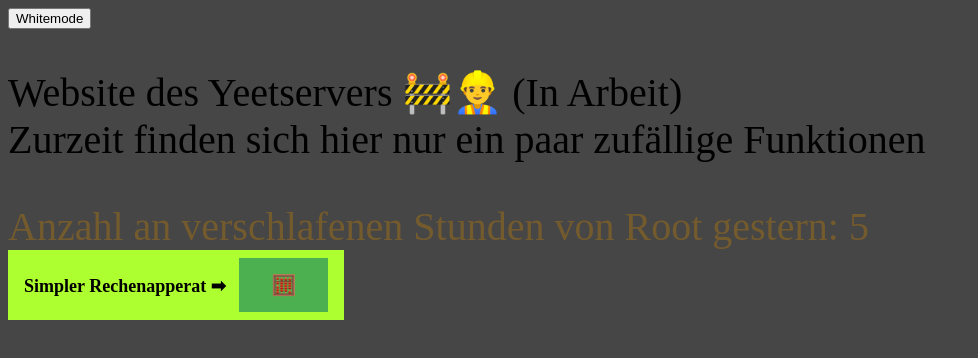
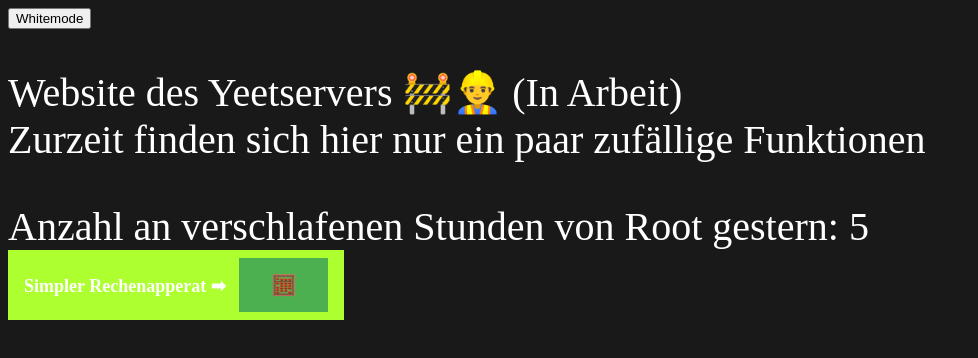
Before and after one commit to oldyeetserver/oldyeetserver.github.io, a plain HTML site: page index.html in a window 1280 px wide. Shown: the whole page, without its empty margins (0-978 px from the left). Drawn offline with nearby package versions, Linux system fonts and the light colour scheme.

Commit message:
Version 0.0.2
Added:
Dark/Whitemode
Cookies

```diff
--- a/index.html
+++ b/index.html
@@ -7,29 +7,35 @@
     <script defer src="https://code.getmdl.io/1.3.0/material.min.js"></script>
     <title>Yeetserver</title>
 </head>
-<style>
-    :root {
-        --darkmode: rgb(70, 70, 70);
-        --whitemode: rgb(255, 255, 255);
-        --bg: var(--darkmode);
+
+<script>
+    function readCookies(cookie) {
+        const decodedCookie = decodeURIComponent(document.cookie);
+        const useableCookie = decodedCookie.split(';');
+        return useableCookie[cookie]
     }
-    body {
-        background-color: var(--bg);
+    function getAppearance() {
+        changeAppearance(readCookies(1))
+        console.log(colorMode);
     }
-</style>
-<body>
+</script>
+
+<body onload="changeAppearance()">
 
 <div class="appearance">
     <button name="appearance" id="appearancebutton" onclick="appearanceButton()">Whitemode</button>
     <script>
     function changeAppearance(appearance) {
         if (appearance == 1) {
-        document.documentElement.style
-        .setProperty('--bg', 'var(--whitemode)');}
+        document.cookie = "mode=1";
+        document.documentElement.style.setProperty('--bg', 'var(--whitemode)');
+        document.documentElement.style.setProperty('--fg', 'var(--whitemode_text)')
+    }
         else {
-        document.documentElement.style
-        .setProperty('--bg', 'var(--darkmode)');}
-    }
+        document.cookie = "mode=0";
+        document.documentElement.style.setProperty('--bg', 'var(--darkmode)');
+        document.documentElement.style.setProperty('--fg', 'var(--darkmode_text)')
+    }}
 
 
     function appearanceButton(){
--- a/style/index.css
+++ b/style/index.css
@@ -1,15 +1,26 @@
-.vars {
-    --font: Arial, Helvetica, sans-serif;
-    --bg: rgb(70, 70, 70);
+:root {
+    --darkmode: rgb(25, 25, 25);
+    --whitemode: rgb(255, 255, 255);
+    --darkmode_text: rgb(255, 255, 255);
+    --whitemode_text: rgb(25, 25, 25);
+    --bg: var(--darkmode);
+    --fg: var(--darkmode_text)
+}
+
+body {
+    color: var(--fg);
+    background-color: var(--bg);
 }
 
 .message {
+    color: var(--fg);
     font-family: --font;
     top: 10vh;
     font-size: 40px;
 }
 
 .calcClass {
+    color: var(--fg);
     background-color: greenyellow;
     display: inline-table;
     padding: 8px 16px;
@@ -17,14 +28,14 @@
 }
 
 .calcButtonClass {
+    color: var(--fg);
     background-color: #4CAF50; /* Green */
     border: none;
-    color: white;
     padding: 15px 32px;
     display: inline-block;
     font-size: 20px;
   }
 
 .rnd {
-    color: rgba(199, 129, 0, 0.356);
+    color: var(--fg);
 }
```
